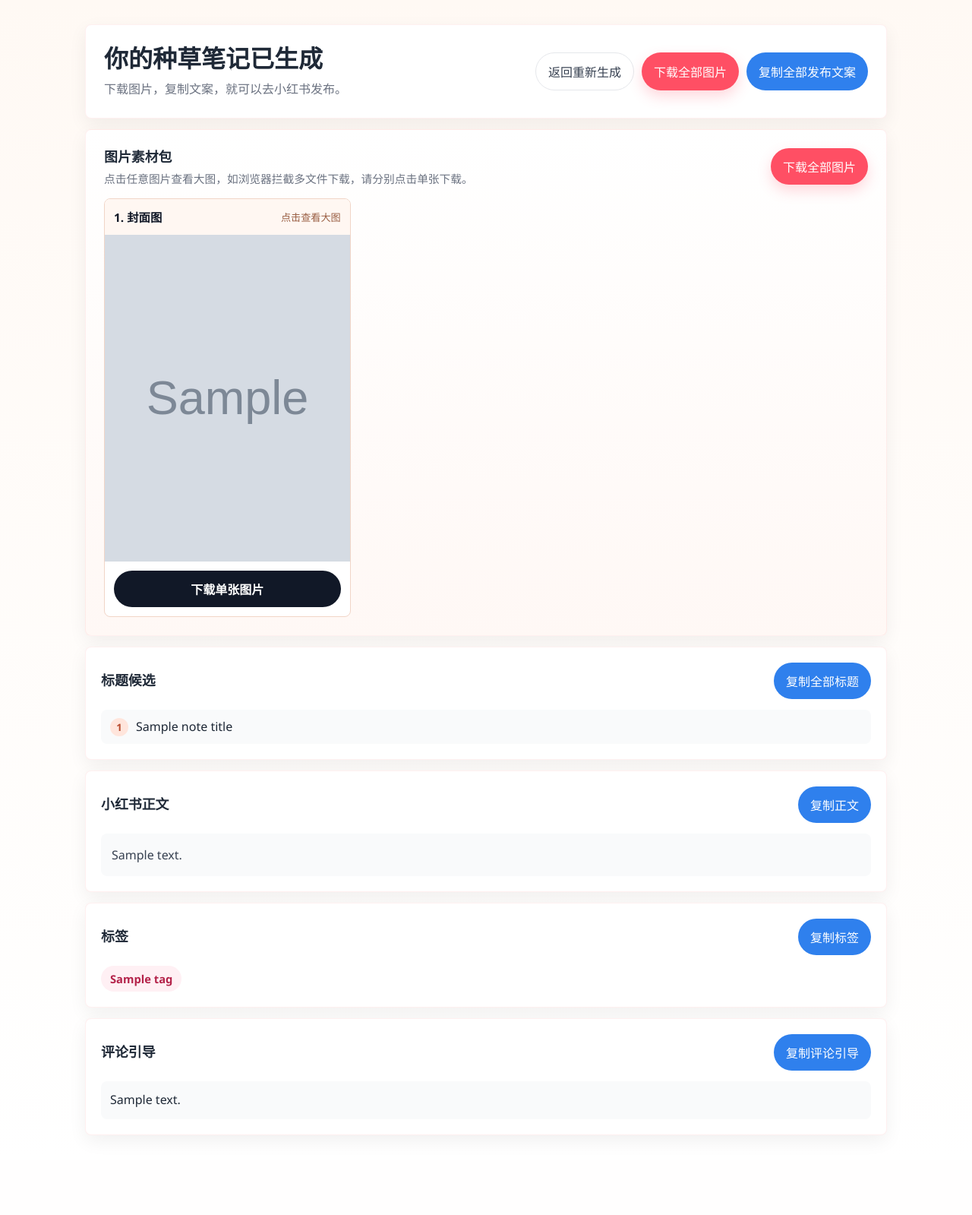
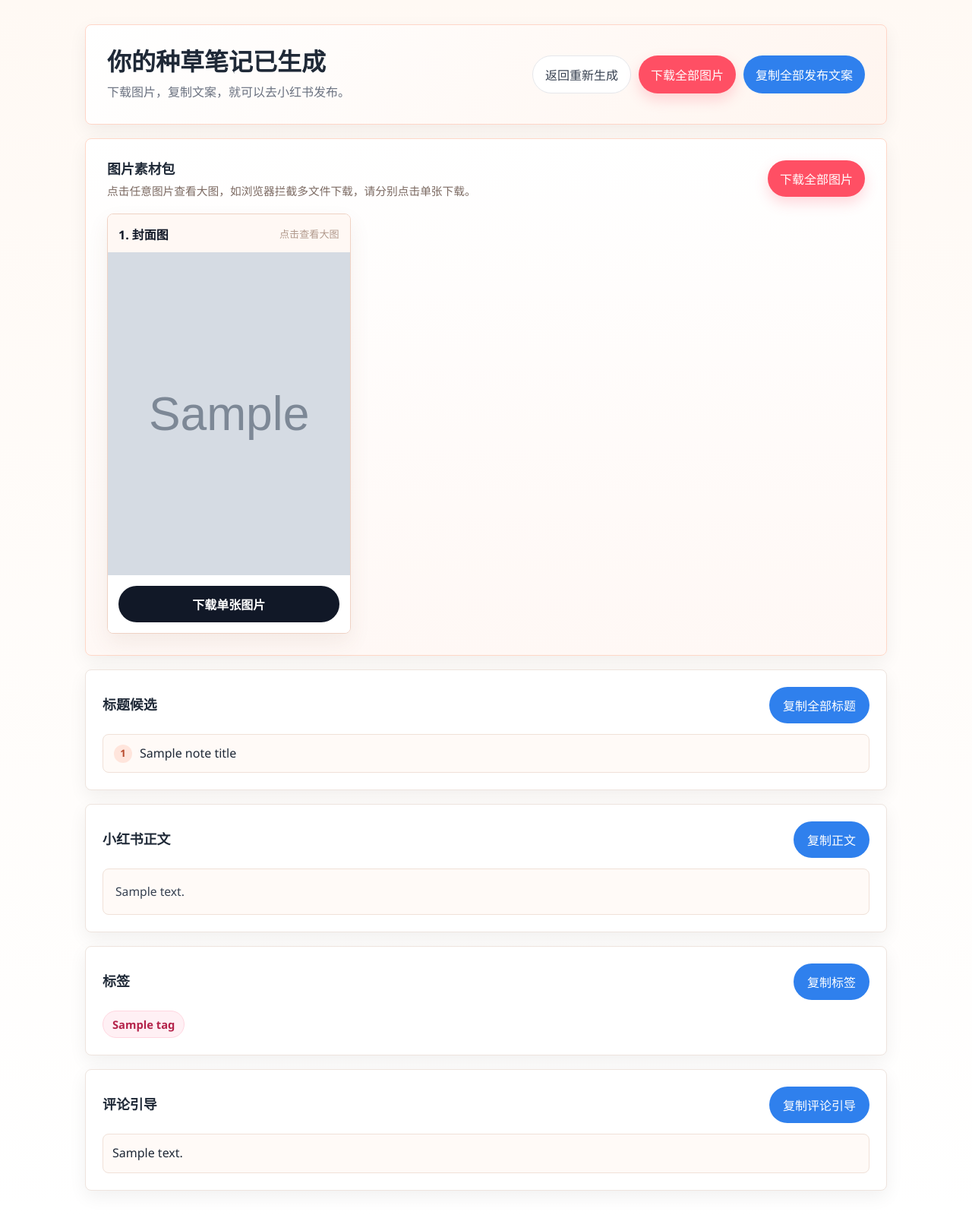
Before and after one commit to chenjiaozz1015-maker/xhs-product-note-agent, a FastAPI app: template app/templates/result.html in a window 1280 px wide. Shown: the whole page at 76% size. Before the commit the page ends 1494 px from the top, so only its background shows below. Run offline with FastAPI, Linux system fonts and the light colour scheme; the template is opened without the code that fills it: most values are stand-ins (such as "Sample title", 1, 10 or a date in 2020); grey boxes marked "Sample" are stand-in pictures.

Commit message:
Polish visual details for v0.1-3

```diff
--- a/app/static/css/style.css
+++ b/app/static/css/style.css
@@ -355,3 +355,68 @@ button, .secondary-btn, .copy-btn, .btn {
   .copy-card-header .btn { width: auto; }
   .copy-card-header .btn { flex: 0 0 auto; }
 }
+
+/* v0.1-3 visual tightening */
+.page { gap: 16px; }
+.hero.card { padding: 20px; }
+.hero h1 { font-size: 1.62rem; }
+.hero p { font-size: 0.98rem; }
+.intro-card { padding: 14px; }
+.step { padding: 12px; background: #fff4ed; border: 1px solid #ffe3d4; }
+.form-card { padding: 18px; }
+.field { gap: 9px; margin-bottom: 15px; }
+.field > span,
+.field span:first-child { font-weight: 700; color: #374151; }
+.field input,
+.field textarea,
+.field select { border-color: #eadfd8; background: #fffdfb; }
+.form-card button[type="submit"] {
+  width: 100%;
+  background: #ff4f64;
+  box-shadow: 0 10px 22px rgba(255,79,100,0.24);
+}
+.result-hero { border-color: #ffd6c8; background: linear-gradient(135deg, #fff 0%, #fff5ef 100%); }
+.result-actions { align-items: stretch; }
+.image-package { border-color: #ffd8c8; }
+.section-heading { margin-bottom: 18px; }
+.section-heading p { color: #7c6a62; }
+.image-grid { gap: 18px; }
+.image-card {
+  border-color: #efd2c4;
+  box-shadow: 0 12px 28px rgba(120, 72, 48, 0.08);
+}
+.image-card-header { padding: 14px 14px 12px; background: #fff8f4; }
+.image-card-header strong { font-size: 1rem; }
+.image-card-header span { color: #b19a8d; font-weight: 500; }
+.image-card img { aspect-ratio: 3 / 4; }
+.image-actions { padding: 14px; background: #fff; }
+.btn-download { min-height: 48px; }
+.copy-pack { gap: 16px; }
+.copy-card { border-color: #eee4de; }
+.copy-card-header { gap: 12px; }
+.copy-card-header .copy-btn { min-height: 42px; padding-inline: 18px; }
+.title-list { gap: 12px; }
+.title-list li { background: #fffaf7; border: 1px solid #f0e1d8; padding: 12px 14px; }
+.copy-content {
+  background: #fffaf7;
+  border: 1px solid #f0e1d8;
+  padding: 16px;
+  font-size: 0.98rem;
+}
+.tag-list { gap: 10px; }
+.tag-list span { background: #fff0f4; border: 1px solid #ffd6e0; }
+.comment-list { gap: 12px; }
+.comment-list p { background: #fffaf7; border: 1px solid #f0e1d8; }
+
+@media (min-width: 768px) {
+  .page { gap: 18px; }
+  .hero.card { padding: 26px; }
+  .hero h1 { font-size: 2rem; }
+  .intro-card,
+  .form-card { padding: 22px; }
+  .result-hero { padding: 28px; }
+  .image-package { padding: 28px; }
+  .image-grid { gap: 18px; }
+  .copy-pack { gap: 18px; }
+  .copy-card { padding: 22px; }
+}
--- a/app/static/js/app.js
+++ b/app/static/js/app.js
@@ -182,7 +182,7 @@ document.addEventListener('DOMContentLoaded', () => {
   function getCopyText(target) {
     if (target === 'titles') {
       return Array.from(document.querySelectorAll('[data-copy-source="titles"] li'))
-        .map((item) => item.textContent.trim())
+        .map((item, index) => `${index + 1}. ${item.textContent.trim()}`)
         .filter(Boolean)
         .join('\n');
     }
@@ -206,7 +206,7 @@ document.addEventListener('DOMContentLoaded', () => {
     const body = getCopyText('body');
     const hashtags = getCopyText('hashtags');
     const comments = getCopyText('comments');
-    return [`标题候选：\n${titles}`, `小红书正文：\n${body}`, `标签：\n${hashtags}`, `评论引导：\n${comments}`]
+    return [`标题候选：\n${titles}`, `正文：\n${body}`, `标签：\n${hashtags}`, `评论引导：\n${comments}`]
       .filter((section) => section.trim())
       .join('\n\n');
   }
```
Also changed, not shown: app/services/image_composer.py (+64 -32 lines), README.md.
